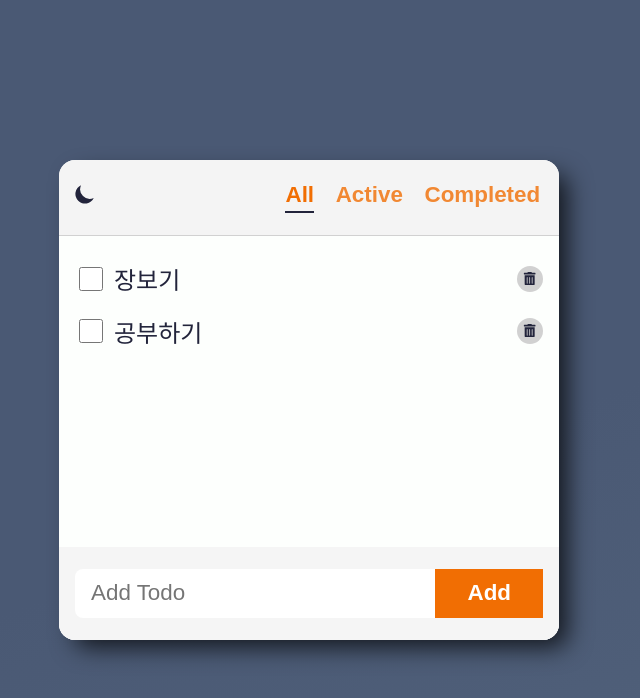
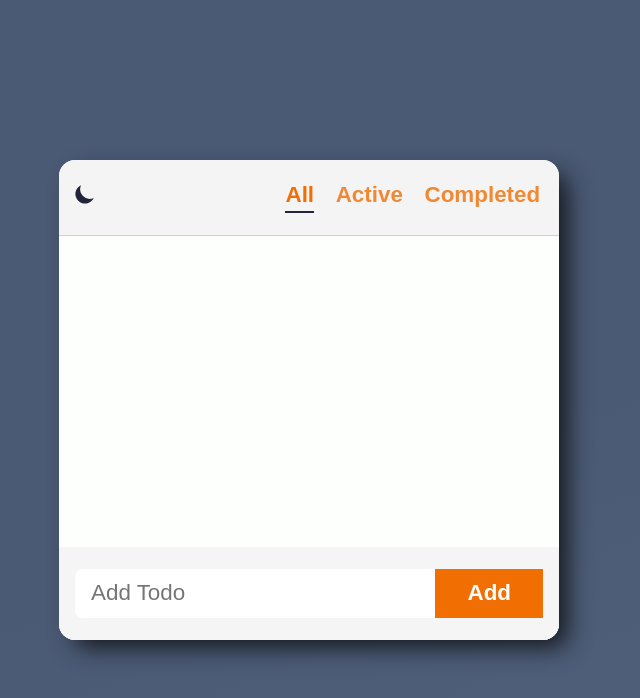
Before and after one commit to devkrecord/react-toy-project, a React (Create React App) app in the folder todo/: page / in a window 1280 px wide. Shown: the top 698 px of the page, without its empty margins (331-971 px from the left). Built offline with nearby package versions, Linux system fonts and the light colour scheme.

Commit message:
feat: 투두 아이템 로컬스토리지에 저장하기

```diff
--- a/todo/src/components/TodoList/TodoList.jsx
+++ b/todo/src/components/TodoList/TodoList.jsx
@@ -1,13 +1,35 @@
-import React, { useState } from 'react';
+import React, { useEffect, useState } from 'react';
 import AddTodo from '../AddTodo/AddTodo';
 import Todo from '../Todo/Todo';
 import styles from './TodoList.module.css';
 
 export default function TodoList({ filter }) {
-  const [todos, setTodos] = useState([
-    { id: '123', text: '장보기', status: 'active' },
-    { id: '234', text: '공부하기', status: 'active' },
-  ]);
+  /*
+  const [todos, setTodos] = useState(readTodosFromLocalStorage());
+
+  랜더링 될 때마다 useState 의 초기값 함수가 계속 호출된다.
+  useState 내부적으로 저장된 값이 있다면 UI 상에서 변화는 일어나지 않겠지만 여전히 계속 함수는 호출된다.
+  만약 함수에서 복잡한 연산, 긴 배열 리턴, 파일 읽기, 네트워크 상에서 데이터 읽어오기 등
+  무거운 작업을 한다면 이는 성능에 좋지 않다.
+
+
+  불필요한 함수 호출을 방지하기 위해
+  아래처럼 콜백함수를 이용하면 초기값이 필요한 경우 한번만 함수를 호출할 수 있다. (마운트 시)
+  const [todos, setTodos] = useState(() => readTodosFromLocalStorage());
+
+
+  */
+
+  /*
+    const [todos, setTodos] = useState(() => readTodosFromLocalStorage());
+    위 코드는 아래와 같이 축약 가능
+    const [todos, setTodos] = useState(readTodosFromLocalStorage);
+
+    인자와 호출하는 내용이 동일하다면 함수의 이름(참조값)만 전달해도 똑같다.
+    useState(초기화하는함수) // 함수의 레퍼런스만 전달
+    useState(()=> 초기화하는함수()) // 위와 동일함, 단, 콜백함수를 만든다 (단점을 꼽자면, 불필요한 함수가 만들어 진다는 단점이 있음)
+  */
+  const [todos, setTodos] = useState(() => readTodosFromLocalStorage());
 
   const handleAdd = (todo) => setTodos([...todos, todo]);
   const handleUpdate = (updated) => {
@@ -16,6 +38,10 @@ export default function TodoList({ filter }) {
   const handleDelete = (deleted) => {
     setTodos(todos.filter((item) => item.id !== deleted.id));
   };
+
+  useEffect(() => {
+    localStorage.setItem('todos', JSON.stringify(todos));
+  }, [todos]);
 
   const filtered = getFilteredItems(todos, filter);
 
@@ -36,6 +62,12 @@ export default function TodoList({ filter }) {
   );
 }
 
+function readTodosFromLocalStorage() {
+  console.log('readTodosFromLocalStorage');
+  const todos = localStorage.getItem('todos');
+  return todos ? JSON.parse(todos) : [];
+}
+
 // 내부의 다른 상태와 밀접하게 연관 있는 함수가 아니라면, 외부에 선언하는게 메모리 측면에서 더 낫다.
 // 컴포넌트 내부에 작성하게 되면 컴포넌트가 re-render 될때마다 계속 불필요하게 재선언(재할당)되기 때문
 function getFilteredItems(todos, filter) {
```
